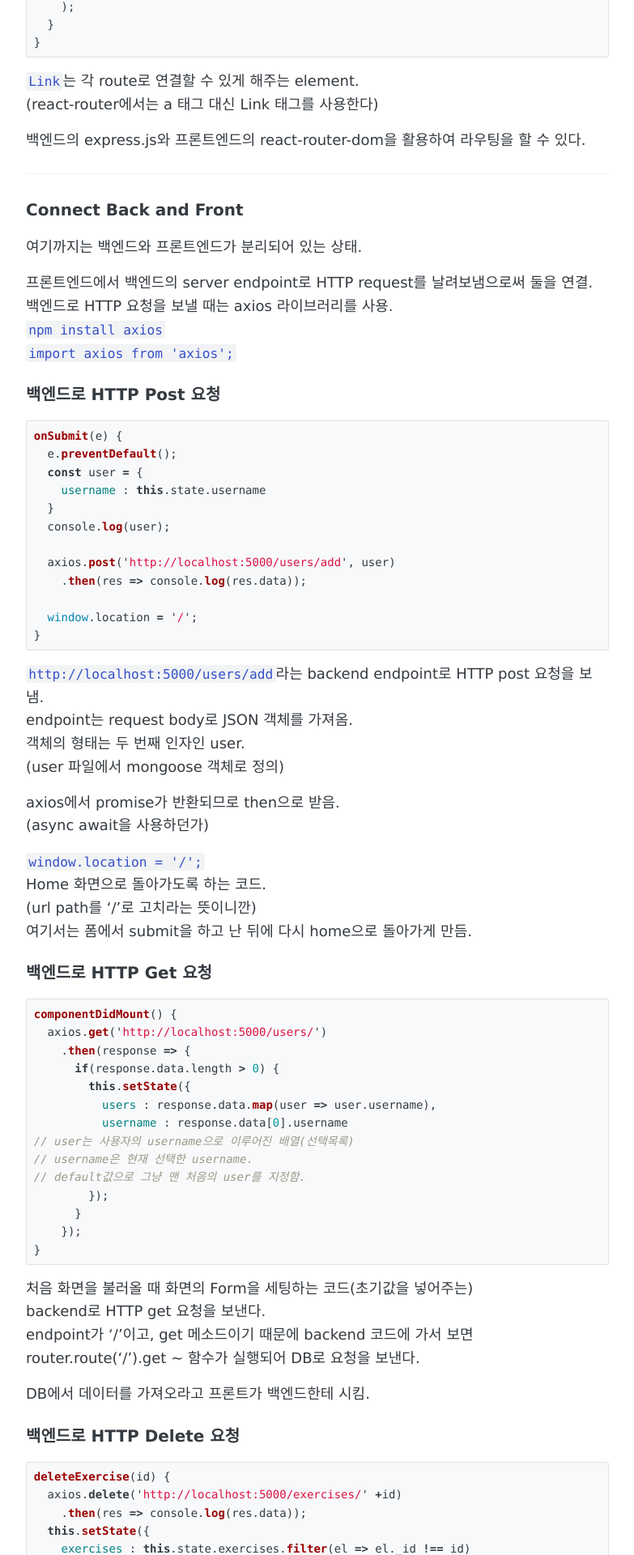
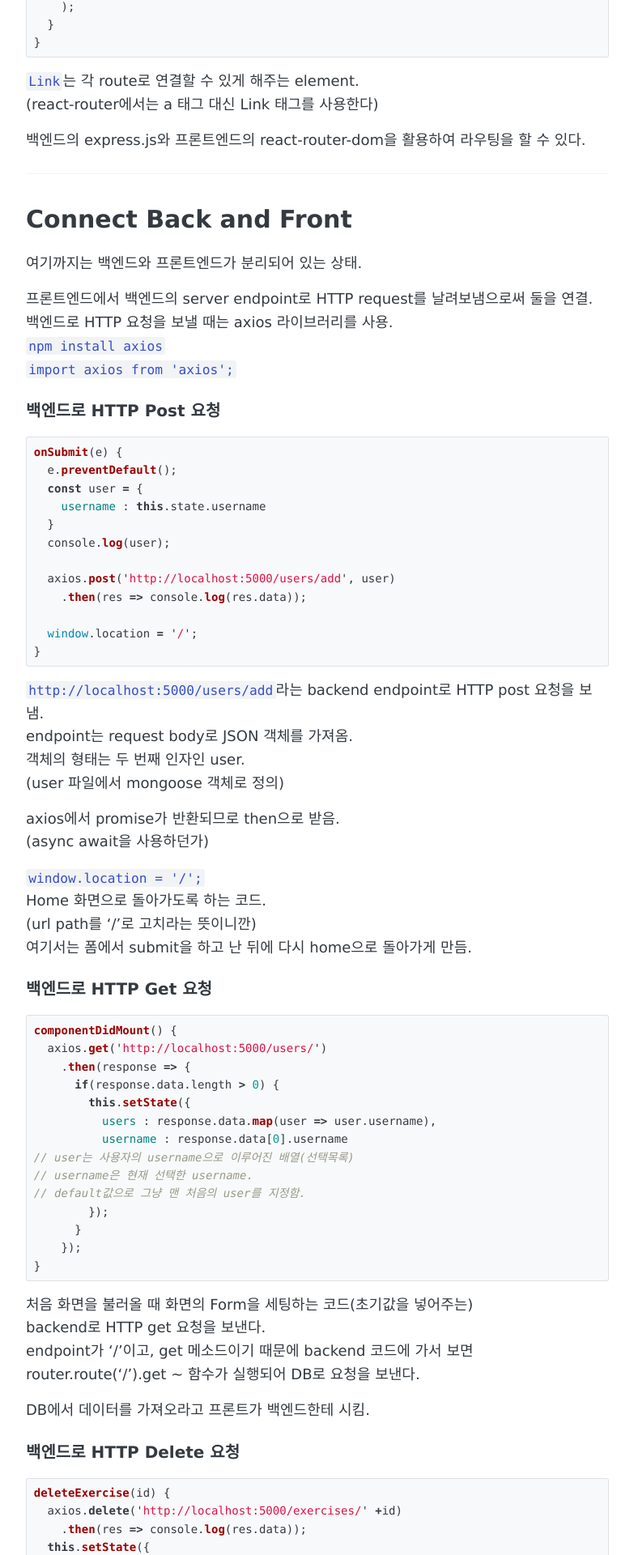
Before and after one commit to iborymagic/iborymagic.github.io, a Jekyll site: the page built from _posts/2020-07-08-MERN-memo.md, in a window 1280 px wide. Shown: the part 2251-4171 px from the top of the page at 81% size, without its empty margins (248-1031 px from the left). Built offline with Jekyll 4.4.1, drawn with Linux system fonts in a browser that asks for light colours.

```diff
--- a/_posts/2020-07-08-MERN-memo.md
+++ b/_posts/2020-07-08-MERN-memo.md
@@ -98,7 +98,7 @@ export default class Navbar extends Component {
 백엔드의 express.js와 프론트엔드의 react-router-dom을 활용하여 라우팅을 할 수 있다.
 
 ***
-### Connect Back and Front
+# Connect Back and Front
 여기까지는 백엔드와 프론트엔드가 분리되어 있는 상태.
 
 프론트엔드에서 백엔드의 server endpoint로 HTTP request를 날려보냄으로써 둘을 연결.
```
